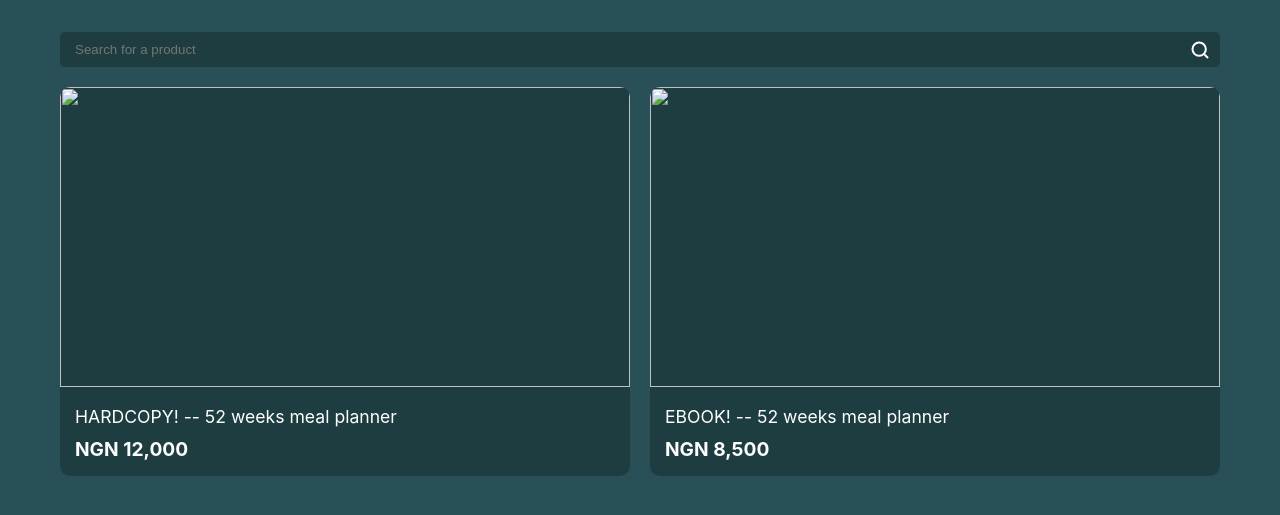
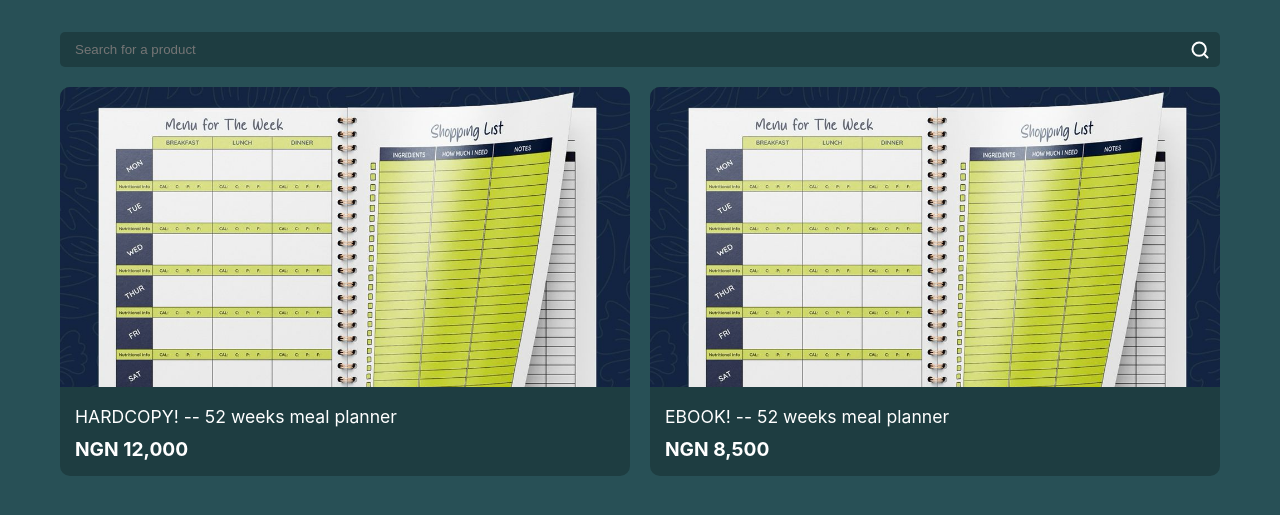
Before and after one commit to Dahmii/eHNF-shop, a plain HTML site: page index.html in a window 1280 px wide. Shown: the part 69-584 px from the top of the page. Drawn offline with Linux system fonts and the light colour scheme.

Commit message:
image fix

```diff
--- a/index.html
+++ b/index.html
@@ -89,7 +89,7 @@
             >
               <div class="product__media-container">
                 <img
-                  src="assets/img/Group 3.jpg"
+                  src="assets/img/Group3.jpeg"
                   class="product-view__media--img"
                 />
               </div>
@@ -117,7 +117,7 @@
               data-payment-link="https://paystack.com/buy/ebook-52-weeks-meal-planner-cbnpux">
               <div class="product__media-container">
                 <img
-                  src="assets/img/Group 3.jpg"
+                  src="assets/img/Group3.jpeg"
                   class="product-view__media--img"
                 />
               </div>
```
Also changed, not shown: assets/img/Group1.jpeg (renamed from assets/img/Group 1.jpeg), assets/img/Group2.jpeg (renamed from assets/img/Group 2.jpeg), assets/img/Group3.jpeg (renamed from assets/img/Group 3.jpeg).
